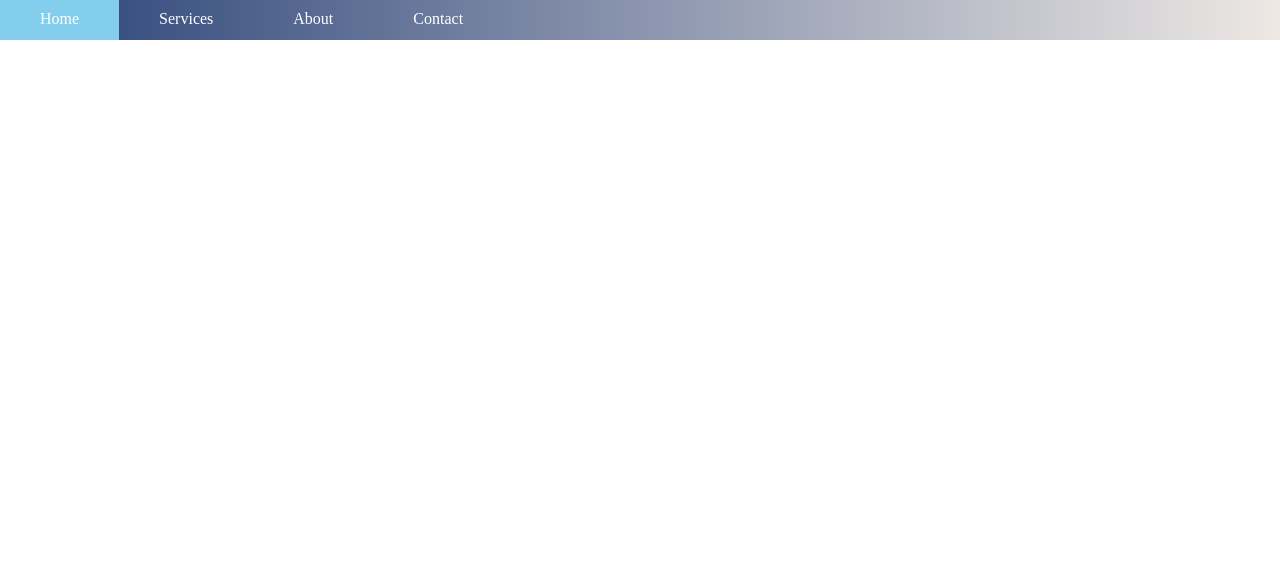
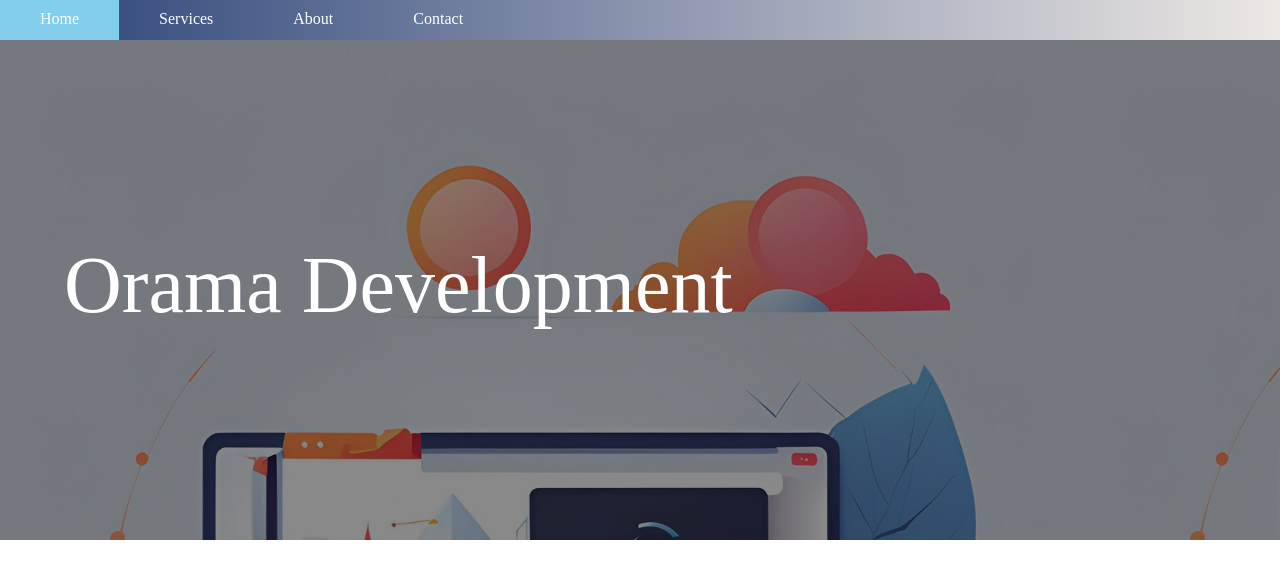
Before and after one commit to mogad2960/orama, a plain HTML site: page index.html in a window 1280 px wide. Drawn offline with Linux system fonts and the light colour scheme; a web font is replaced by a local one.

Commit message:
ignore headerpic.png
big update 1/100

```diff
--- a/index.css
+++ b/index.css
@@ -26,3 +26,25 @@ body{
 .navbarList{
     float: left;
 }
+.header{
+    margin: 0px;
+    padding: 0px;
+    height: 500px;
+    background-image: url("headerPic2.png");
+    background-size: auto;
+}
+.headerTitle{
+    margin: 0px;
+    padding: 0px;
+}
+.headerTitleP{
+    margin: 0px;
+    padding: 0px;
+    position: relative;
+    left:5%;
+    width: 85%;
+    padding-top:200px;
+    font-size: 80px;
+    font-family: "Bona Nova SC", serif;
+    color: white;
+}
--- a/index.html
+++ b/index.html
@@ -17,6 +17,13 @@
         <li class="navbarList"><a class="navbarAnchor">Contact</a></li>
     </ul>
 </nav>
+<header class="header">
+    <div class="headerTitle">
+        <p class="headerTitleP">
+            Orama Development
+        </p>
+    </div>
+</header>
 </body>
 
 </html>
```
Also changed, not shown: headerPic.png (added), headerPic2.png (added), 1 other file.
